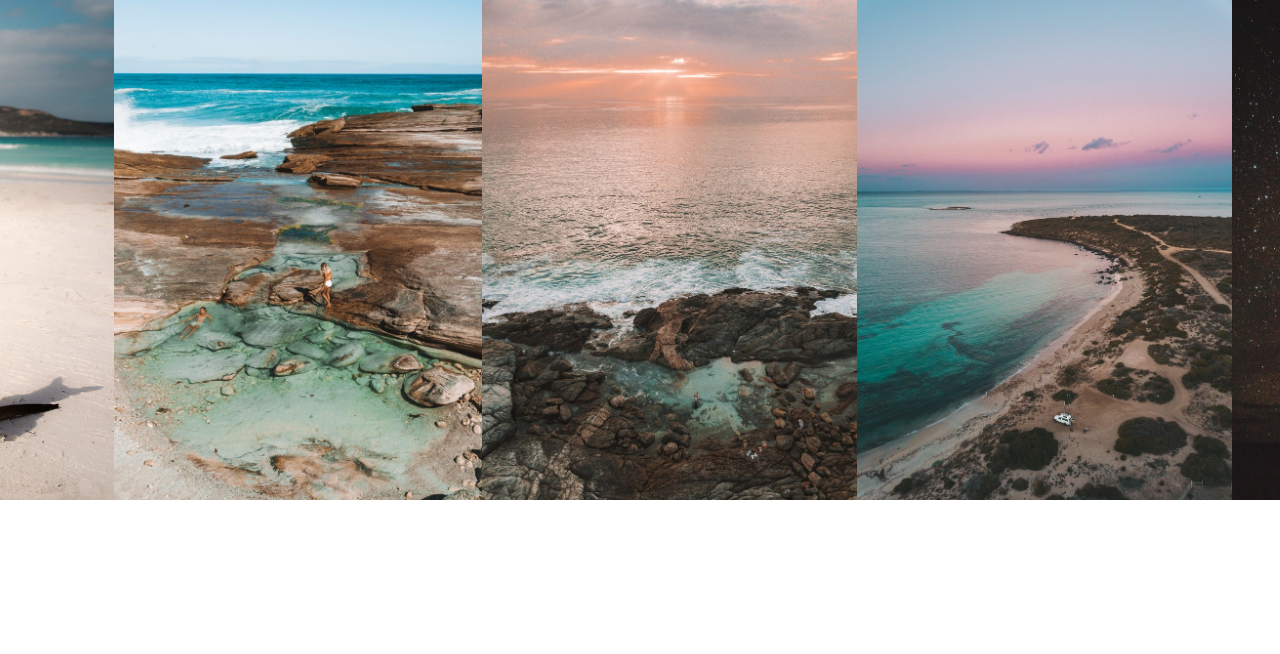
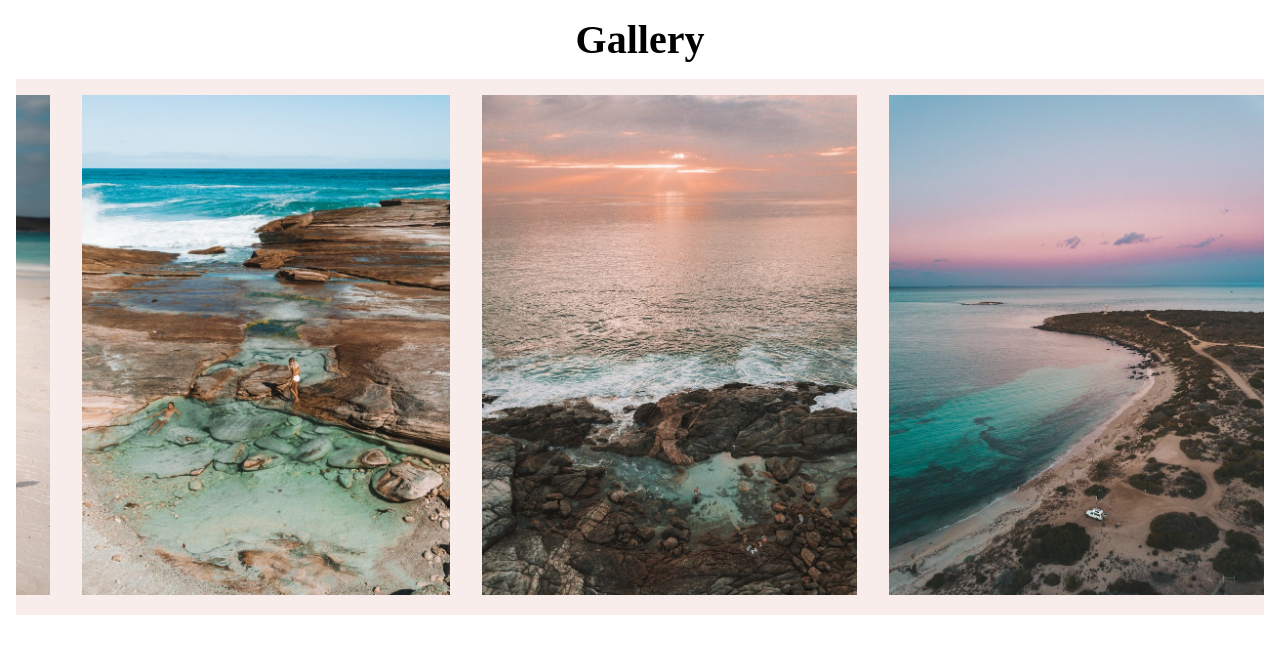
Before and after one commit to oleksandrastepankovska/galeriaStatyczna, a plain HTML site: page index.html in a window 1280 px wide. Drawn offline with Linux system fonts and the light colour scheme.

Commit message:
update static gallery

```diff
--- a/index.html
+++ b/index.html
@@ -8,12 +8,25 @@
 </head>
 <body>
     <div class="container">
+        <div class="titleBox">
+            <h1>Gallery</h1>
+        </div>
         <div class="galleryBox">
-            <img src="image/kangur.jpg" alt="">
-            <img src="image/woda.jpg" alt="">
-            <img src="image/wybrzeze.jpg" alt="">
-            <img src="image/plaza.jpg" alt="">
-            <img src="image/noc.jpg" alt="">
+            <div class="photoBox">
+                <img src="image/kangur.jpg" alt="">
+            </div>
+            <div class="photoBox">
+                <img src="image/woda.jpg" alt="">
+            </div>
+            <div class="photoBox">
+                <img src="image/wybrzeze.jpg" alt="">
+            </div>
+            <div class="photoBox">
+                <img src="image/plaza.jpg" alt="">
+            </div>
+            <div class="photoBox">
+                <img src="image/noc.jpg" alt="">
+            </div>
         </div>
     </div>
 
--- a/style.css
+++ b/style.css
@@ -11,15 +11,30 @@ body{
     height: 100vh;
     justify-content: center;
     align-items: center;
+
+
+}
+.titleBox{
+    flex-basis: 100%;
+    display: flexbox;
+    justify-content: center;
+    text-align: center;
+    margin: 1em;
+}
+h1{
+    font-size: 40px;
 }
 .galleryBox{
     display: flex;
     flex-direction: row;
-    /* overflow: hidden; */
-    flex-basis: 80%;
-    overflow: scroll;
+    flex-basis: 100%;
     justify-content: center;
-
+    margin: 1em;
+    overflow-x: scroll;
+    background-color: #f8edeb;
+}
+.photoBox{
+    margin: 1em;
 }
 img{
     height: 500px;
```
